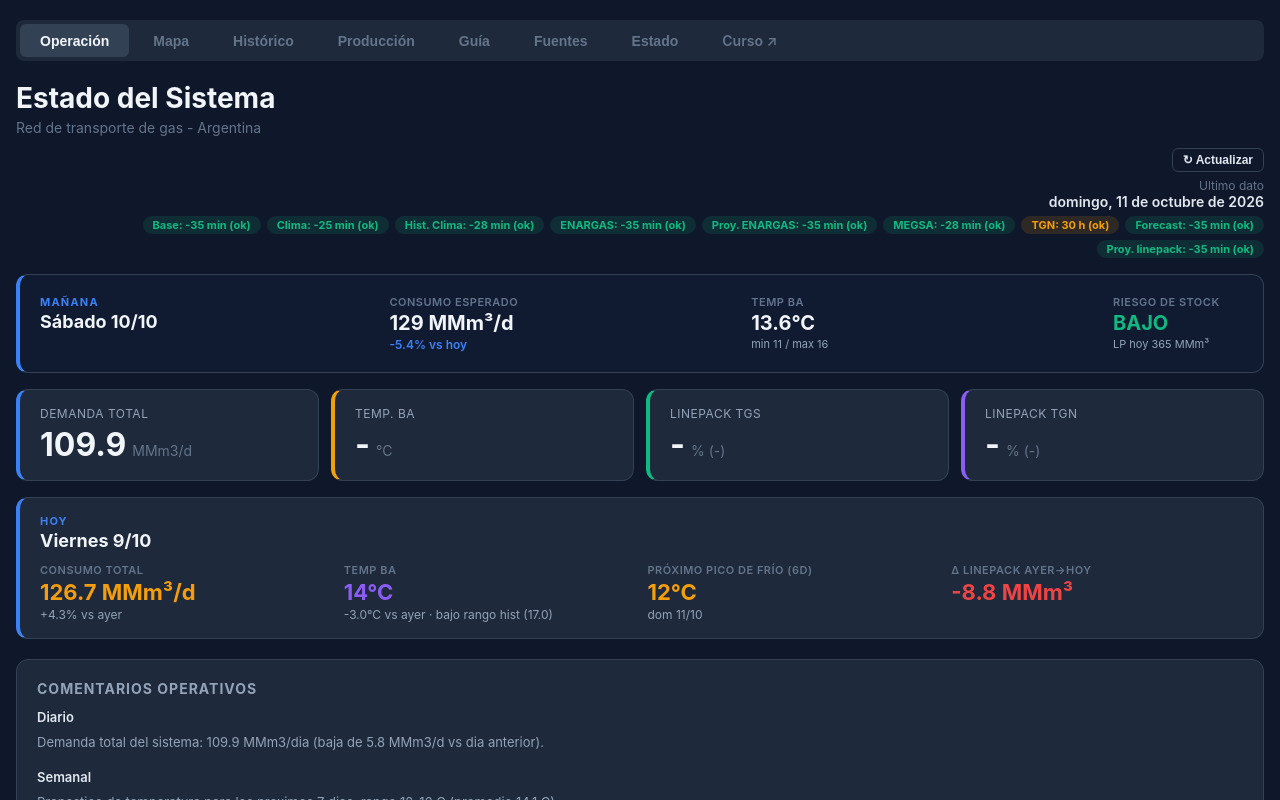
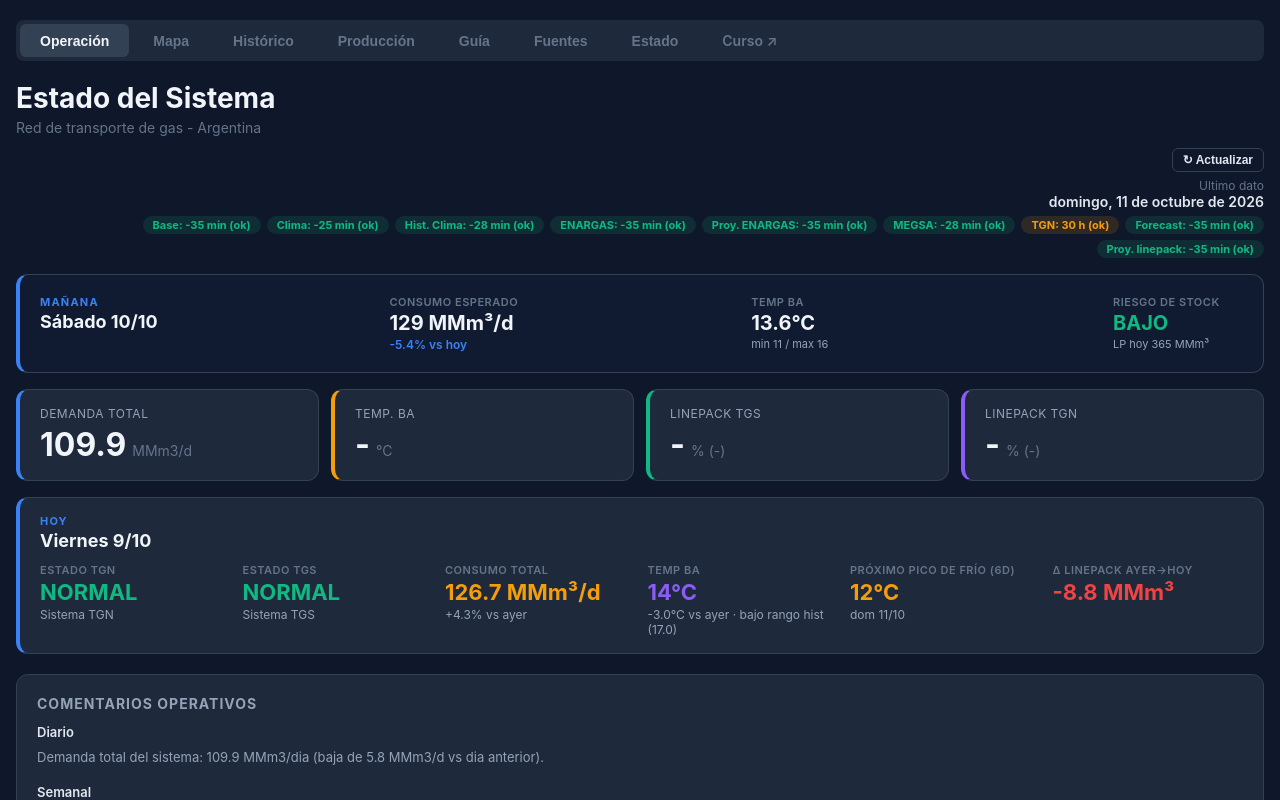
Before and after one commit to RodrigoManassero/estado-sistema-gas-rodrigo, a React (Vite) app: page / in a window 1280 px wide. Shown: the top 800 px of the page. Built offline with nearby package versions, Linux system fonts and the light colour scheme.

Commit message:
Add estadoTgn and estadoTgs props to PulseCard

```diff
--- a/src/components/PulseCard.tsx
+++ b/src/components/PulseCard.tsx
@@ -21,9 +21,11 @@ interface RDSRow {
 
 interface Props {
   rows: RDSRow[]
+  estadoTgn?: string | null
+  estadoTgs?: string | null
 }
 
-export default function PulseCard({ rows }: Props) {
+export default function PulseCard({ rows, estadoTgn, estadoTgs }: Props) {
   if (!rows || rows.length === 0) return null
   const today = rows[rows.length - 1]
   if (!today.fecha) return null
@@ -52,6 +54,24 @@ export default function PulseCard({ rows }: Props) {
   )
 
   const bullets: { label: string; value: string; sub?: string; color?: string }[] = []
+
+  // 0. ESTADO TGN & ESTADO TGS (Nuevos campos solicitados)
+  const tgnVal = estadoTgn ?? 'NORMAL'
+  const tgsVal = estadoTgs ?? 'NORMAL'
+
+  bullets.push({
+    label: 'ESTADO TGN',
+    value: tgnVal,
+    sub: 'Sistema TGN',
+    color: getStateColor(tgnVal),
+  })
+
+  bullets.push({
+    label: 'ESTADO TGS',
+    value: tgsVal,
+    sub: 'Sistema TGS',
+    color: getStateColor(tgsVal),
+  })
 
   // 1. CONSUMO TOTAL (vs día anterior)
   if (today.consumo_total_estimado != null) {
@@ -208,6 +228,13 @@ export default function PulseCard({ rows }: Props) {
   )
 }
 
+function getStateColor(state: string): string {
+  const upper = (state ?? '').toUpperCase()
+  if (upper.includes('NORMAL')) return colors.status.ok // Verde
+  if (upper.includes('ALERTA') || upper.includes('RESTRINGIDO')) return colors.status.err // Rojo/Naranja
+  return colors.accent.orange
+}
+
 function formatDate(iso: string): string {
   const d = new Date(iso + 'T12:00:00')
   const days = ['Domingo', 'Lunes', 'Martes', 'Miércoles', 'Jueves', 'Viernes', 'Sábado']
```
